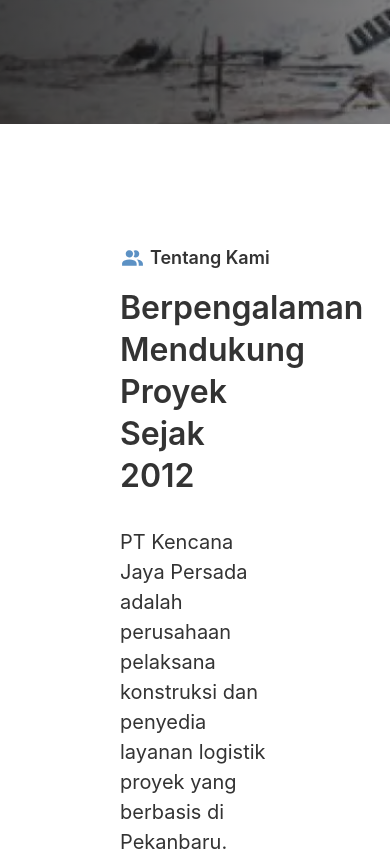
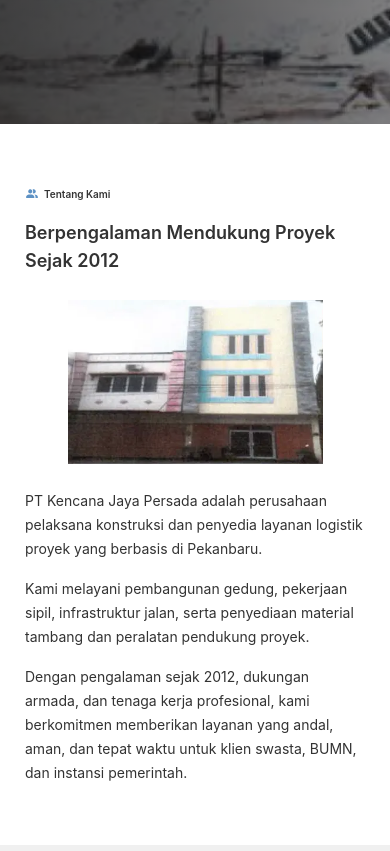
Before and after one commit to jasonjahja/KJP-Website, a React (Vite) app: page / in a window 390 px wide. Shown: the part 720-1571 px from the top of the page. Built offline with nearby package versions, Linux system fonts and the light colour scheme.

Commit message:
feat(about): add about mobile

```diff
--- a/src/sections/About.jsx
+++ b/src/sections/About.jsx
@@ -6,30 +6,30 @@
     <section id="about" className="w-full text-bw8">
       <div
         className="
-          max-w-[1440px] mx-120 py-120
+          max-w-[1440px] mx-25 my-60 md:m-120
         "
       >
         {/* HEADER (FULL WIDTH) */}
         <div>
           {/* Label */}
           <div className="flex items-center gap-5">
-            <img src={aboutIcon} alt="Tentang Kami" className="h-25 text-primary" />
-            <span className="text-h8 text-bw8">
+            <img src={aboutIcon} alt="Tentang Kami" className="h-[14px] md:h-25 text-primary" />
+            <span className="text-s4 md:text-h8">
               Tentang Kami
             </span>
           </div>
 
           {/* Title */}
-          <h1 className="text-h4 mt-15">
+          <h1 className="text-h8 md:text-h4 mt-15">
             Berpengalaman Mendukung Proyek Sejak 2012
           </h1>
         </div>
 
         {/* CONTENT (TEXT LEFT – IMAGE RIGHT) */}
-        <div className="flex flex-col md:flex-row gap-16 text-bw8 mt-30">
+        <div className="flex flex-col-reverse md:flex-row gap-25 md:gap-60 mt-25 md:mt-30">
 
           {/* Left Text */}
-          <div className="flex-2 max-w-[710px] space-y-6 text-b2">
+          <div className="flex-2 max-w-[710px] space-y-4 md:space-y-6 text-b5 md:text-b2">
             <p>
               PT Kencana Jaya Persada adalah perusahaan pelaksana konstruksi dan
               penyedia layanan logistik proyek yang berbasis di Pekanbaru.
@@ -50,12 +50,13 @@
           </div>
 
           {/* Right Image */}
-          <div className="flex-1 flex justify-end">
+          <div className="flex-1 flex justify-center md:justify-end">
             <img
               src={aboutImg}
               alt="Gedung Perusahaan"
               className="
-                w-full max-w-[440px]
+                w-[75%]
+                md:w-full
                 object-cover
               "
             />
```
